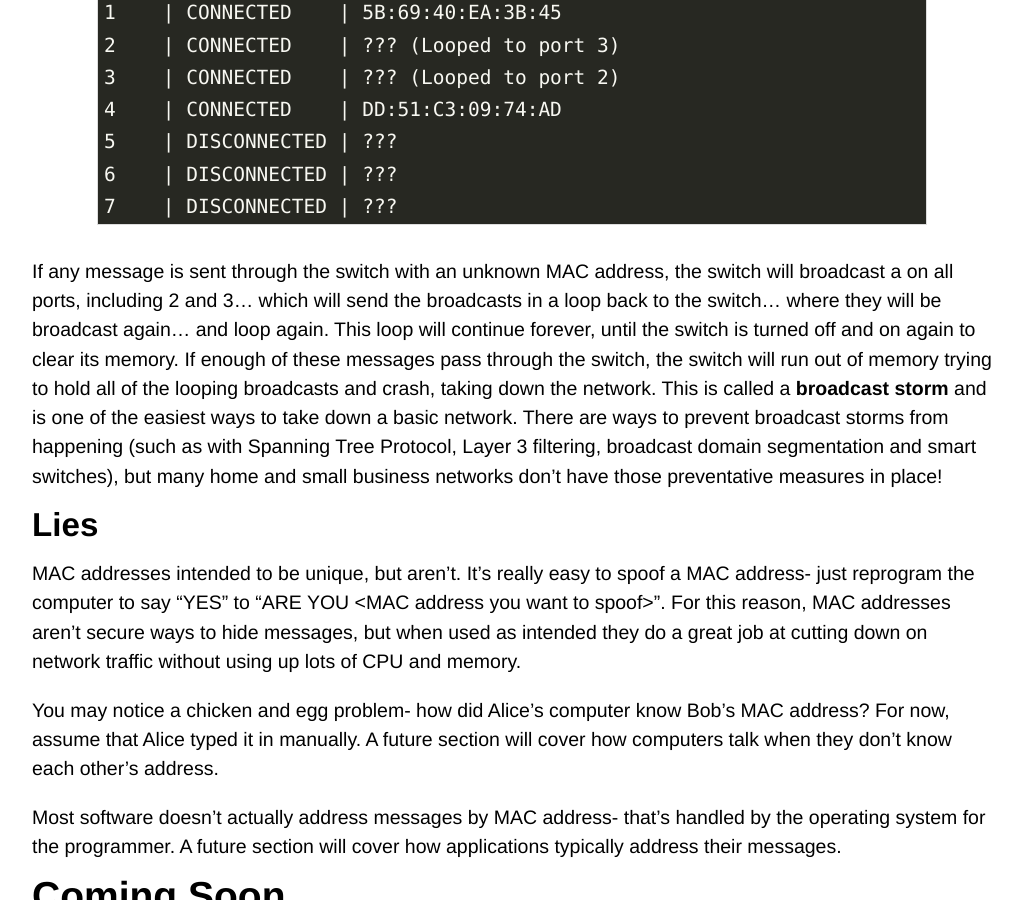
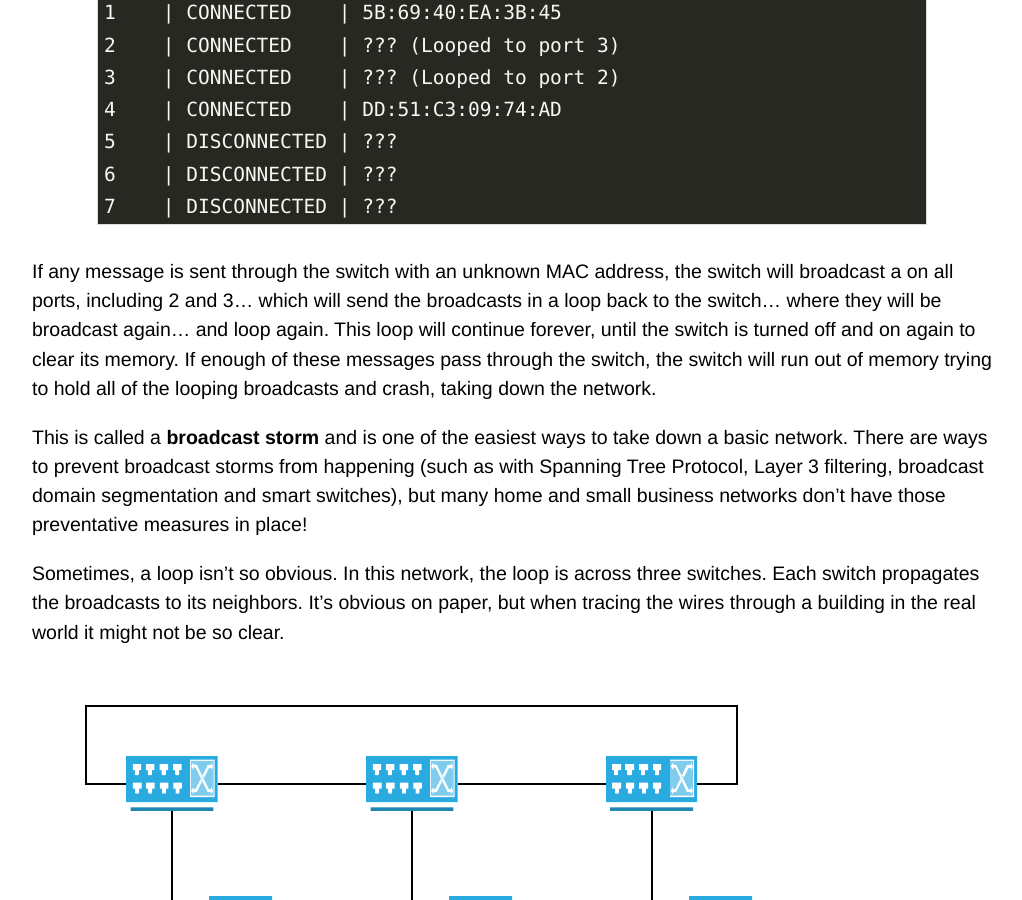
Before and after one commit to dharmab/dharmab.github.io, a Jekyll site: the page built from _posts/2017-09-22-networks-for-normal-people.md, in a window 1280 px wide and 900 px high, scrolled down 10569 px. Shown: the whole window, without its empty margins (128-1150 px from the left). Built offline with Jekyll 4.4.1, drawn with Linux system fonts in a browser that asks for light colours.

Commit message:
Add broadcast loop diagram

````diff
--- a/_posts/2017-09-22-networks-for-normal-people.md
+++ b/_posts/2017-09-22-networks-for-normal-people.md
@@ -232,7 +232,13 @@ Port | Status       | MAC
 7    | DISCONNECTED | ???
 ```
 
-If any message is sent through the switch with an unknown MAC address, the switch will broadcast a on all ports, including 2 and 3... which will send the broadcasts in a loop back to the switch... where they will be broadcast again... and loop again. This loop will continue forever, until the switch is turned off and on again to clear its memory. If enough of these messages pass through the switch, the switch will run out of memory trying to hold all of the looping broadcasts and crash, taking down the network. This is called a **broadcast storm** and is one of the easiest ways to take down a basic network. There are ways to prevent broadcast storms from happening (such as with Spanning Tree Protocol, Layer 3 filtering, broadcast domain segmentation and smart switches), but many home and small business networks don't have those preventative measures in place!
+If any message is sent through the switch with an unknown MAC address, the switch will broadcast a on all ports, including 2 and 3... which will send the broadcasts in a loop back to the switch... where they will be broadcast again... and loop again. This loop will continue forever, until the switch is turned off and on again to clear its memory. If enough of these messages pass through the switch, the switch will run out of memory trying to hold all of the looping broadcasts and crash, taking down the network.
+
+This is called a **broadcast storm** and is one of the easiest ways to take down a basic network. There are ways to prevent broadcast storms from happening (such as with Spanning Tree Protocol, Layer 3 filtering, broadcast domain segmentation and smart switches), but many home and small business networks don't have those preventative measures in place!
+
+Sometimes, a loop isn't so obvious. In this network, the loop is across three switches. Each switch propagates the broadcasts to its neighbors. It's obvious on paper, but when tracing the wires through a building in the real world it might not be so clear.
+
+![]({{ site.url }}/assets/network/broadcast-storm.png)
 
 ## Lies
 
````
Also changed, not shown: assets/network/broadcast-storm.png (added).
